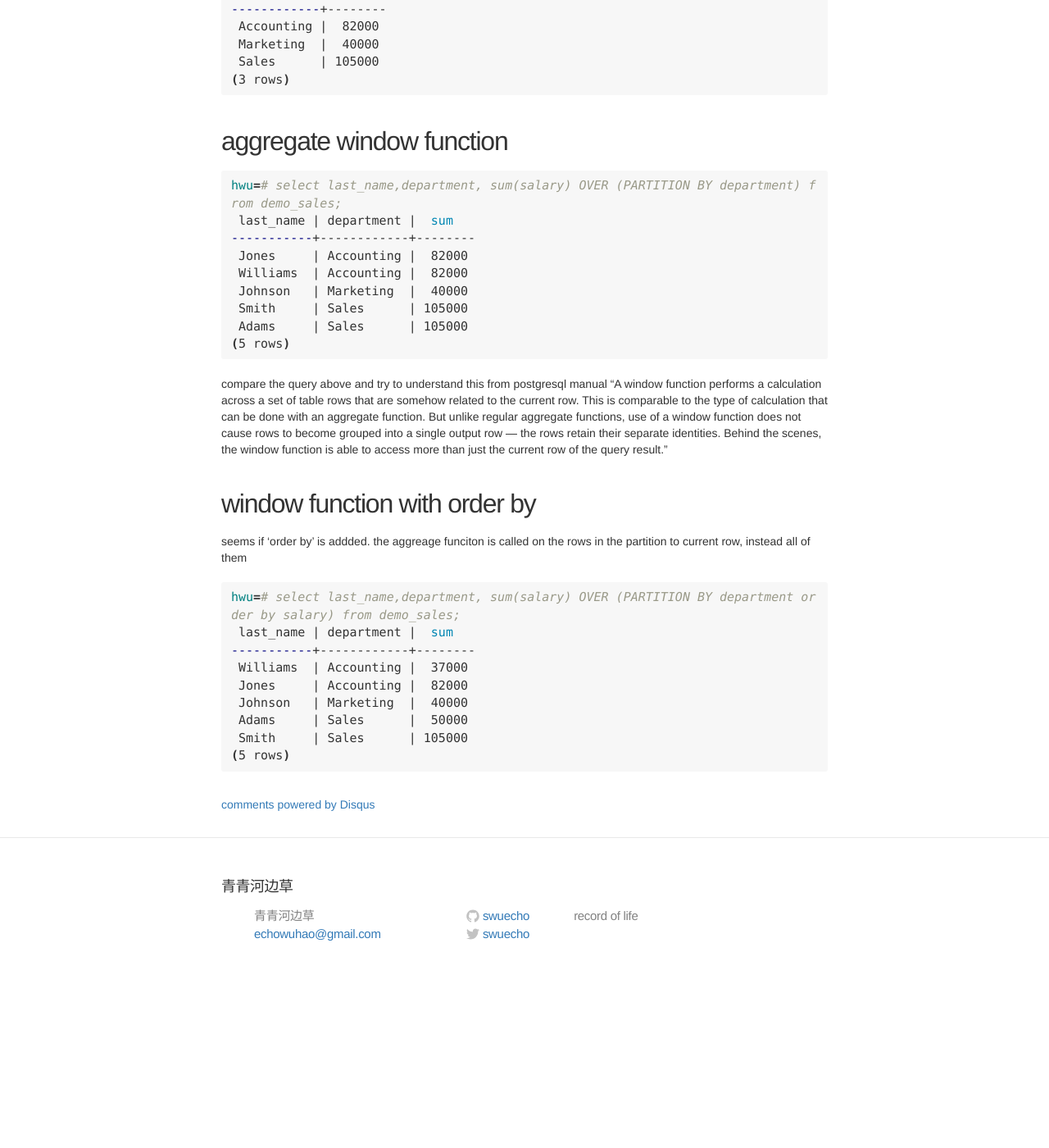
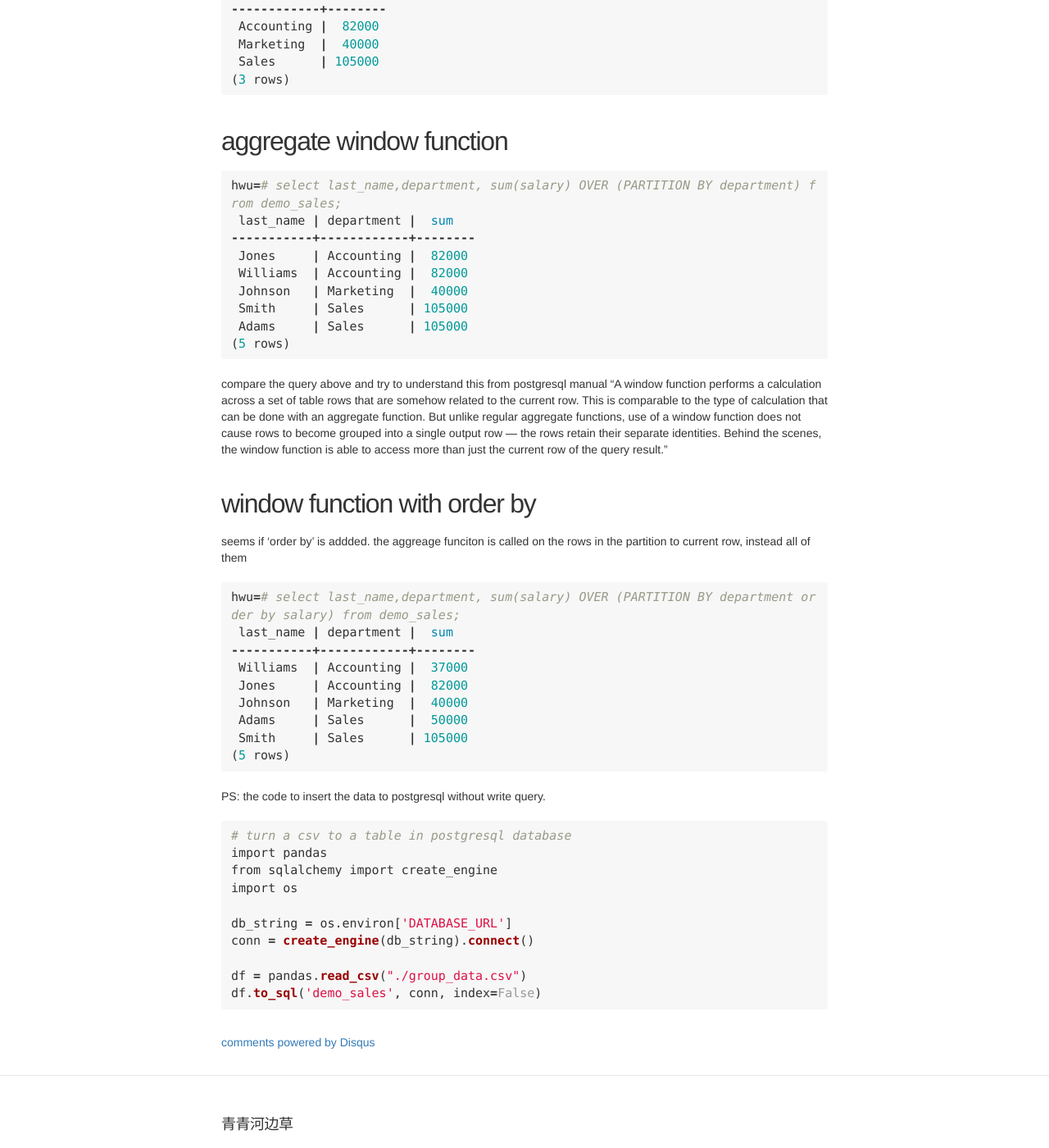
Before and after one commit to swuecho/swuecho.github.io, a Jekyll site: the page built from _posts/2016-09-20-Postgresql-Windows-Function.md, in a window 1280 px wide and 1400 px high, scrolled down 606 px. Shown: the whole window at 82% size. Built offline with Jekyll 4.4.1, drawn with Linux system fonts in a browser that asks for light colours; comment, search, counter and statistics services are not loaded; before the commit the page ends 1810 px from its top, so only the background shows below that; some of the changed text lies outside the part shown.

Commit message:
Update 2016-09-20-Postgresql-Windows-Function.md

```diff
--- a/_posts/2016-09-20-Postgresql-Windows-Function.md
+++ b/_posts/2016-09-20-Postgresql-Windows-Function.md
@@ -7,7 +7,7 @@ categories: tech
 
 NOTE: the data in this blog come from  http://postgresguide.com/tips/window.html
 
-{% highlight bash %}
+{% highlight python %}
 hwu=# select * from demo_sales ;
  last_name | salary | department | rank
 -----------+--------+------------+------
@@ -21,7 +21,7 @@ hwu=# select * from demo_sales ;
 
 
 ## group by
-{% highlight bash %}
+{% highlight python %}
 hwu=# select department, sum(salary) from demo_sales group by department;
  department |  sum
 ------------+--------
@@ -34,7 +34,7 @@ hwu=# select department, sum(salary) from demo_sales group by department;
 
 ## aggregate window function
 
-{% highlight bash %}
+{% highlight python %}
 hwu=# select last_name,department, sum(salary) OVER (PARTITION BY department) from demo_sales;
  last_name | department |  sum
 -----------+------------+--------
@@ -54,7 +54,7 @@ compare the query above and try to understand this from postgresql manual "A win
 ## window function with order by
 
 seems if 'order by' is addded. the aggreage funciton is called on the rows in the partition to current row, instead all of them
-{% highlight bash %}
+{% highlight python %}
 hwu=# select last_name,department, sum(salary) OVER (PARTITION BY department order by salary) from demo_sales;
  last_name | department |  sum
 -----------+------------+--------
@@ -66,3 +66,20 @@ hwu=# select last_name,department, sum(salary) OVER (PARTITION BY department ord
 (5 rows)
 
 {% endhighlight %}
+
+
+PS: the code to insert the data to postgresql without write query.
+
+{% highlight python %}
+# turn a csv to a table in postgresql database
+import pandas
+from sqlalchemy import create_engine
+import os
+
+db_string = os.environ['DATABASE_URL']
+conn = create_engine(db_string).connect()
+
+df = pandas.read_csv("./group_data.csv")
+df.to_sql('demo_sales', conn, index=False)
+
+{% endhighlight %}
```
